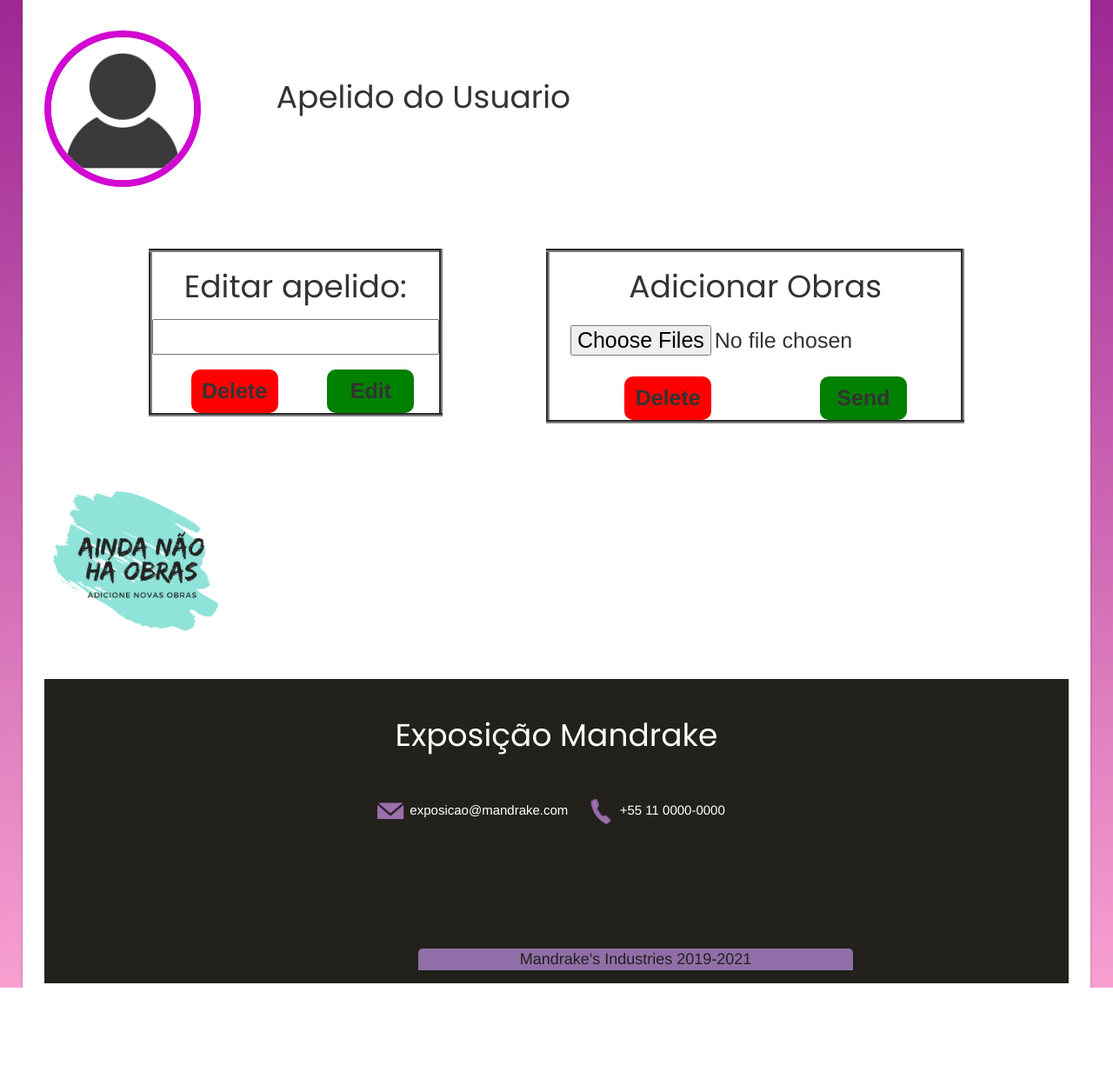
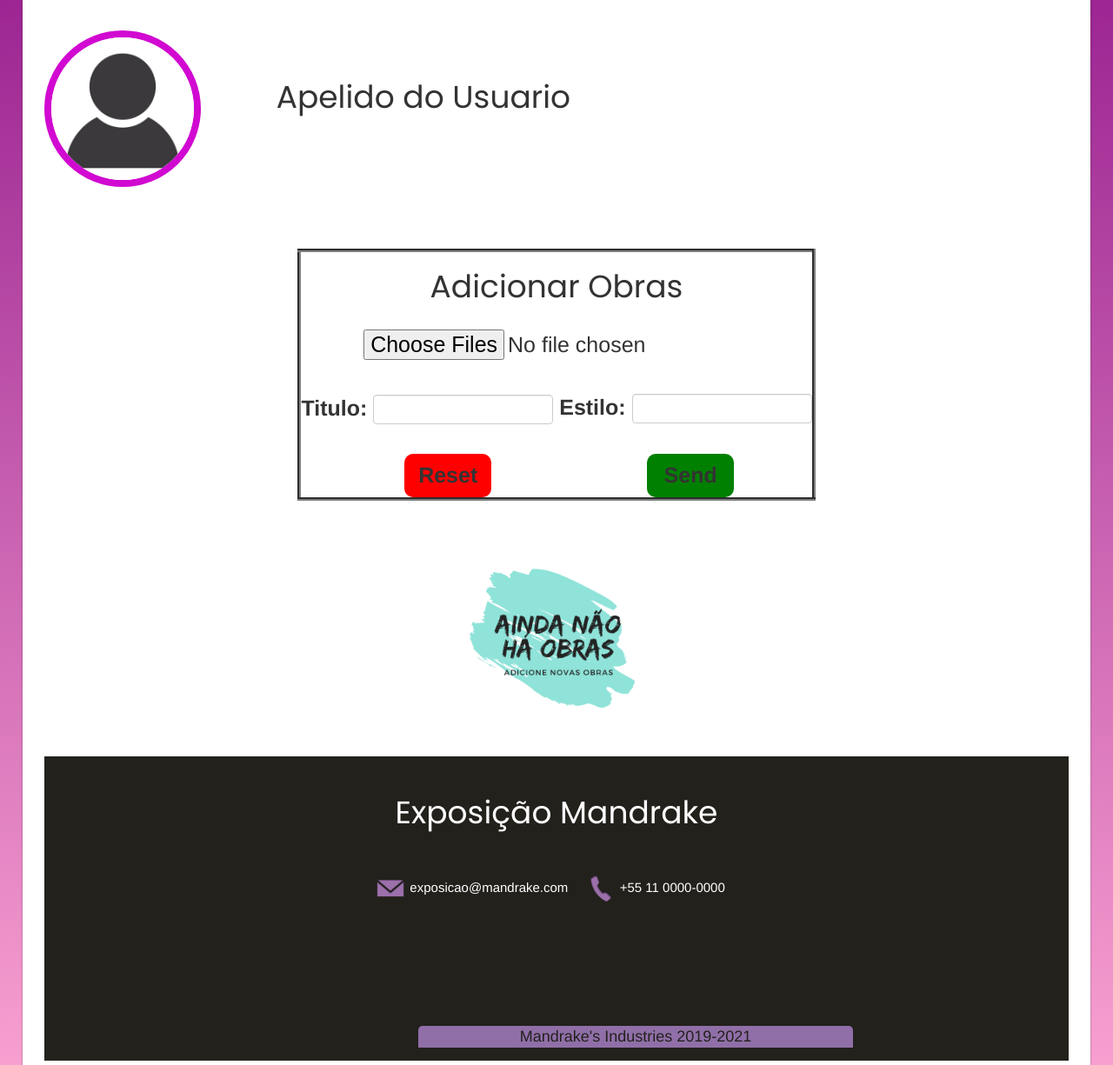
Before and after one commit to HenriM25/Expo3TID, a PHP site: page /perfil_adaptado.html in a window 1280 px wide. Shown: the part 375-1600 px from the top of the page at 87% size. Before the commit the page ends 1511 px from the top, so only its background shows below. Run offline with PHP 8.4, Linux system fonts and the light colour scheme.

Commit message:
remoção do apelido

```diff
--- a/Mandrake.css
+++ b/Mandrake.css
@@ -709,12 +709,13 @@ margin-left: 5%;
 }
 
 
-.obras{
+.obras2{
 
   display: flex;
   justify-content: flex-start;
   align-items: center;
   margin-top: 5%;
+    justify-content: center;
 
 }
 
--- a/perfil_adaptado.html
+++ b/perfil_adaptado.html
@@ -112,8 +112,8 @@
             <tr>
               <td>
                 <div id="perfil" align="center" class="imagens_home">
-                  <button1 type="button" data-toggle="modal" data-target="#Perfil"> <br> <img class="FotoPerfil"  src="IMG/Person.jpg"
-                      height="120" width="150" alt=""></button1>
+                  <br> <img class="FotoPerfil"  src="IMG/Person.jpg"
+                      height="120" width="150" alt="">
                 </div>
               </td>
 
@@ -134,28 +134,6 @@
 
           <div class="teste">
 
-            <div class="aaaa">
-              <table border="4">
-
-                <tr>
-                  <td>
-
-                    <div class="obra">
-                      <h1>Editar apelido:</h1>
-                    </div>
-                    <form action="myphp.php" method="post">
-                    <div class="bnt2">
-                      <input type="text" multiple />
-                    </div>
-
-                    <div class="bnt">
-                      <input class="bntRed" type="reset" value="Delete" />
-                      <input  class= "bntVerde"type="submit" value="Edit" />
-                        </div></form></td></tr>
-
-              </table>
-
-            </div>
 
 
                 <div class="obrasPost">
@@ -165,54 +143,33 @@
                   <div class="obra">
                     <h1>Adicionar Obras</h1>
                   </div>
-                  <form action="myphp.php" method="post">
+                  <form class="form-inline" action="myphp.php" method="post">
 
                     <div class="bnt">
-                      <input type="file" accept="image/png, image/jpeg" multiple />
-                    </div>
+                      <input type="file" accept="image/png, image/jpeg" multiple name="EscolherObra" />
+                    </div><br>
+       <label>Titulo:</label>
+      <input type="text" class="form-control" name="titulo">
 
-                    <div class="bnt">
-                      <input class="bntRed" type="reset" value="Delete" />
-                      <input class= "bntVerde" type="submit" value="Send" />
-                      </div></form></td></tr>
+    <div class="form-group">
+      <label >Estilo:</label>
+      <input type="text" class="form-control" name="estilo">
+    </div>
+                      <div class="bnt">
+                      <input class="bntRed" type="reset" value="Reset" name="Reset" />
+                      <input class= "bntVerde" type="submit" value="Send" name="Send" />
+                         </div>
+                    </form></td></tr>
 
                       </table>
           </div>
 
             </div>
-            <div class="obras">
+            <div class="obras2">
               <li class="item"><img src="IMG/Ainda não há obras.png"></li>
             </div>
 
-<!-- Modal -->
-<div id="Perfil" class="modal fade" role="dialog">
-  <div class="modal-dialog">
 
-    <!-- Modal content-->
-    <div class="modal-content">
-      <div class="modal-header">
-        <button1 type="button" class="close" data-dismiss="modal">&times;</button1>
-        <h4 class="modal-title">Alterar Foto de Perfil</h4>
-      </div>
-      <div class="modal-body">
-        <p>Adicionar uma foto ajuda as pessoas a reconhecerem seu perfil, além de mostrar quando a conta esta conectada.</p>
-      </div><div><form action="myphp.php" method="post">
-        <table border="0">
-	<tr>
-		<td> <input type="hidden" name="MAX_FILE_SIZE" value="4194304"/></td>
-		<td><input type="file" name="arquivos" class="btn btn-success"  accept="image/png, image/jpeg"  multiple /> </td>
-        <center><td><input type="reset" value="Delete" /></td>
-        <td><input type="submit" value="Send" /></td></center>
-	</tr>
-
-        </table></form></div>
-      <div class="modal-footer">
-        <button1 type="button" class="btn btn-default" data-dismiss="modal">Close</button1>
-      </div>
-    </div>
-
-  </div>
-</div>
 
         <footer>
           <div id="footer">
```
